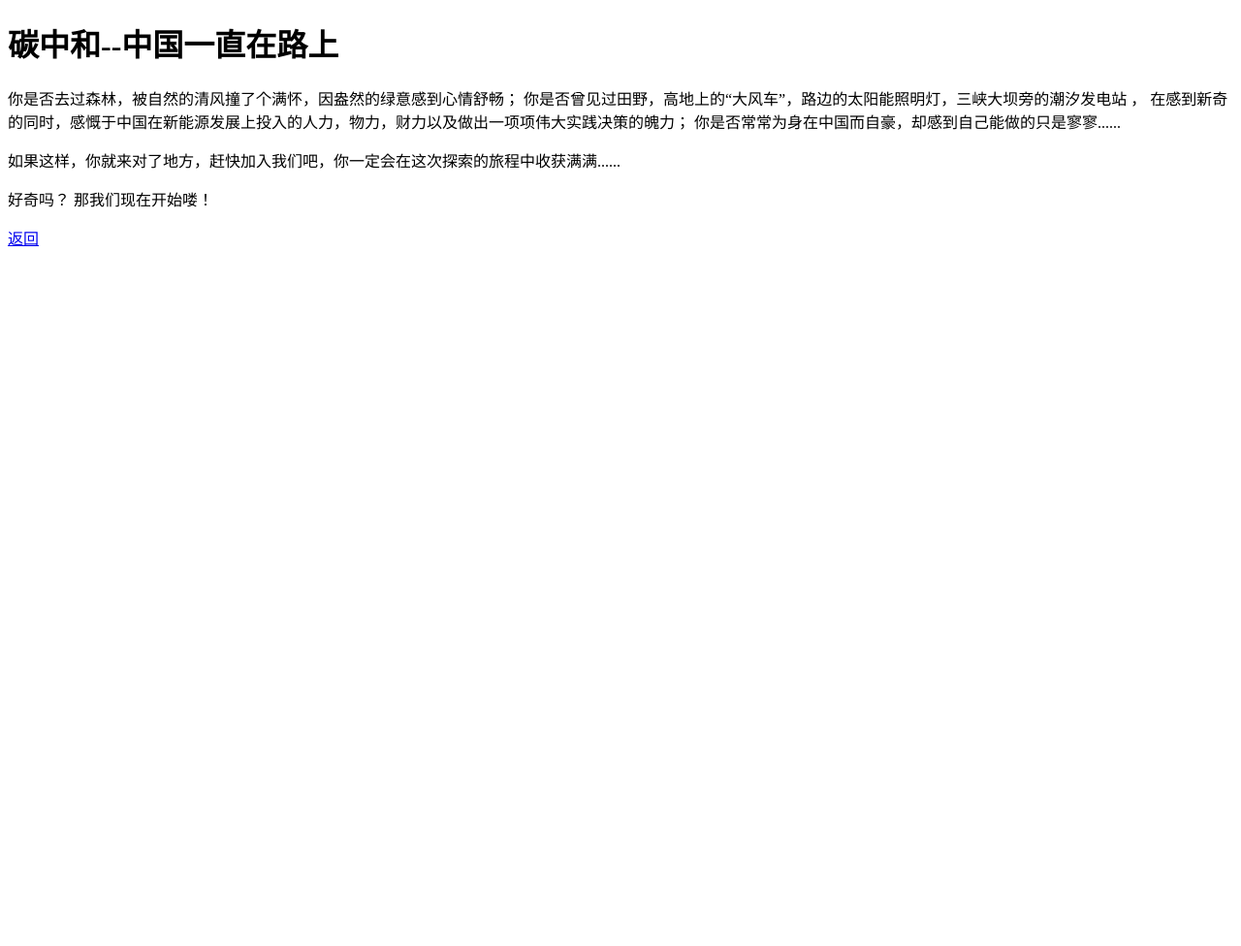
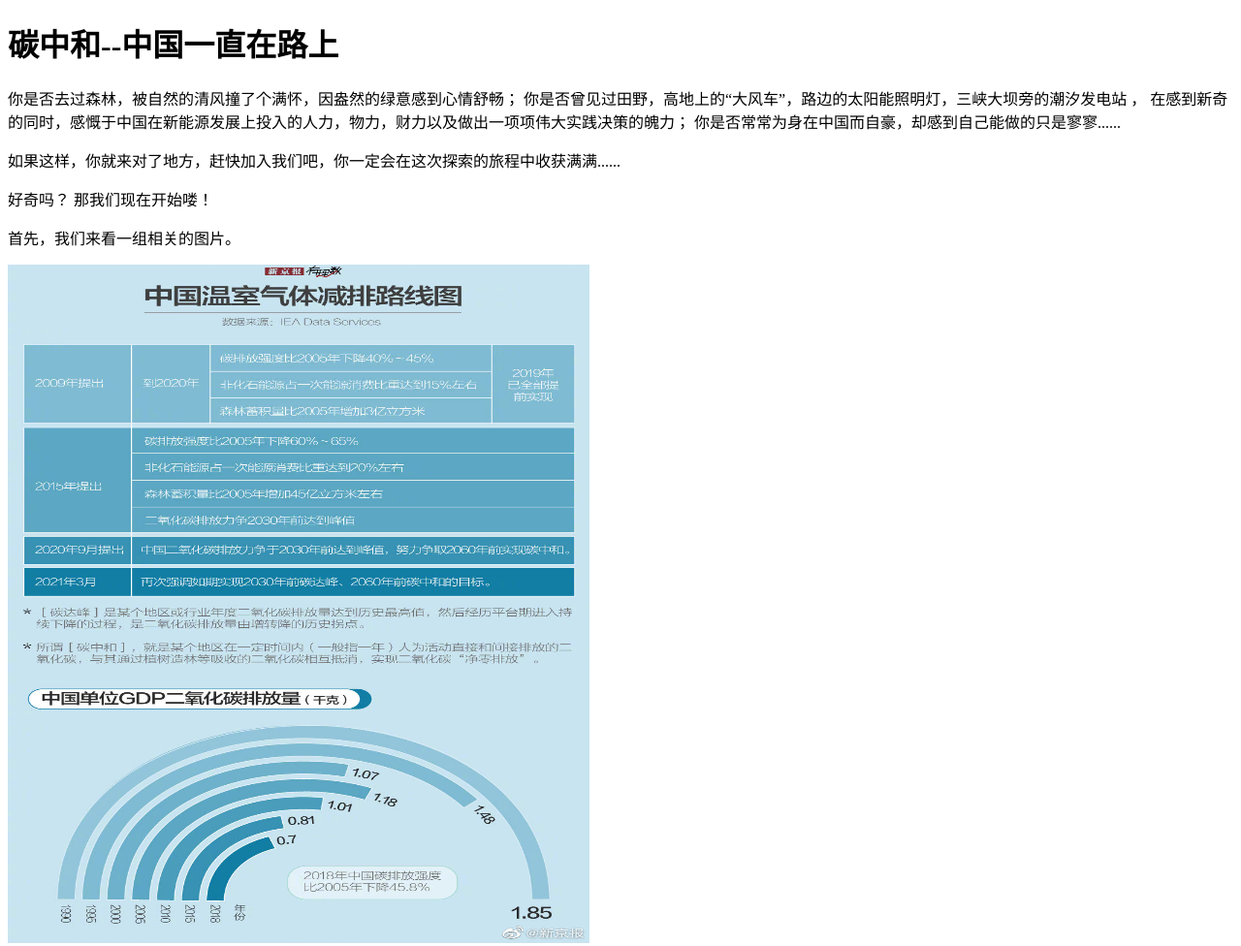
Before and after one commit to No-Code-No-Life-in-EL/EL-Code, a plain HTML site: page dist/L-xinyi.html in a window 1280 px wide. Shown: the top 976 px of the page at 97% size. Before the commit the page ends 800 px from the top, so only its background shows below. Drawn offline with Linux system fonts and the light colour scheme.

Commit message:
insert a picture

```diff
--- a/dist/L-xinyi.html
+++ b/dist/L-xinyi.html
@@ -17,6 +17,11 @@
     <p>
         好奇吗？ 那我们现在开始喽！
     </p>
+    <p>
+        首先，我们来看一组相关的图片。
+    </p>
+    <img loading='lazy' src='./efficient_results/img-1616896709678dd82f5e8fb4c0f718262bd7e48f64792.jpg' width='600'
+        height='700' />
     <div>
         <a href="./index.html" rel="index">返回</a>
     </div>
```
Also changed, not shown: dist/efficient_results/img-1616896709678dd82f5e8fb4c0f718262bd7e48f64792.jpg (added), dist/efficient_results/img-16168967123009dc7d2752c48f9a921a2e834c10a2688.jpg (added), dist/efficient_results/img-1616896714994167125ad7b487a9b28d5d3f59c0d58aa.jpg (added), dist/efficient_results/img-1616896717609bd86dc147cdab89069d92a1884345285.jpg (added), dist/efficient_results/img-161689672020960aee187f80234a2e8cc4a5c9e13a975.jpg (added), dist/efficient_results/img-161689672266348e6a20edf93094f44d62007650ef495.jpg (added), dist/efficient_results/img-1616896724888276b4b4a78fd24d41dee1a0d23d270df.jpg (added), dist/efficient_results/img-16168967270353a1a82b101862380fb3a6623118d5533.jpg (added), dist/efficient_results/img-16168967292790fcd671c0f8a15efe1f256d331cc0a2a.jpg (added).
